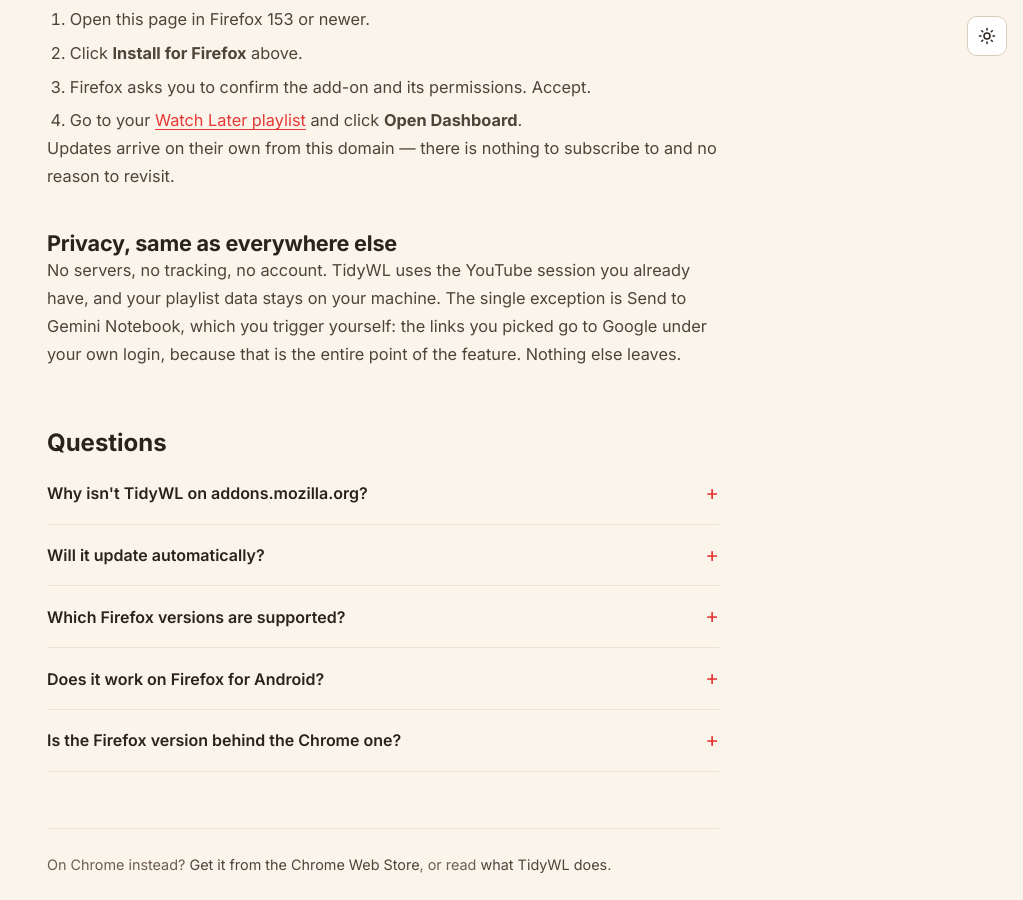
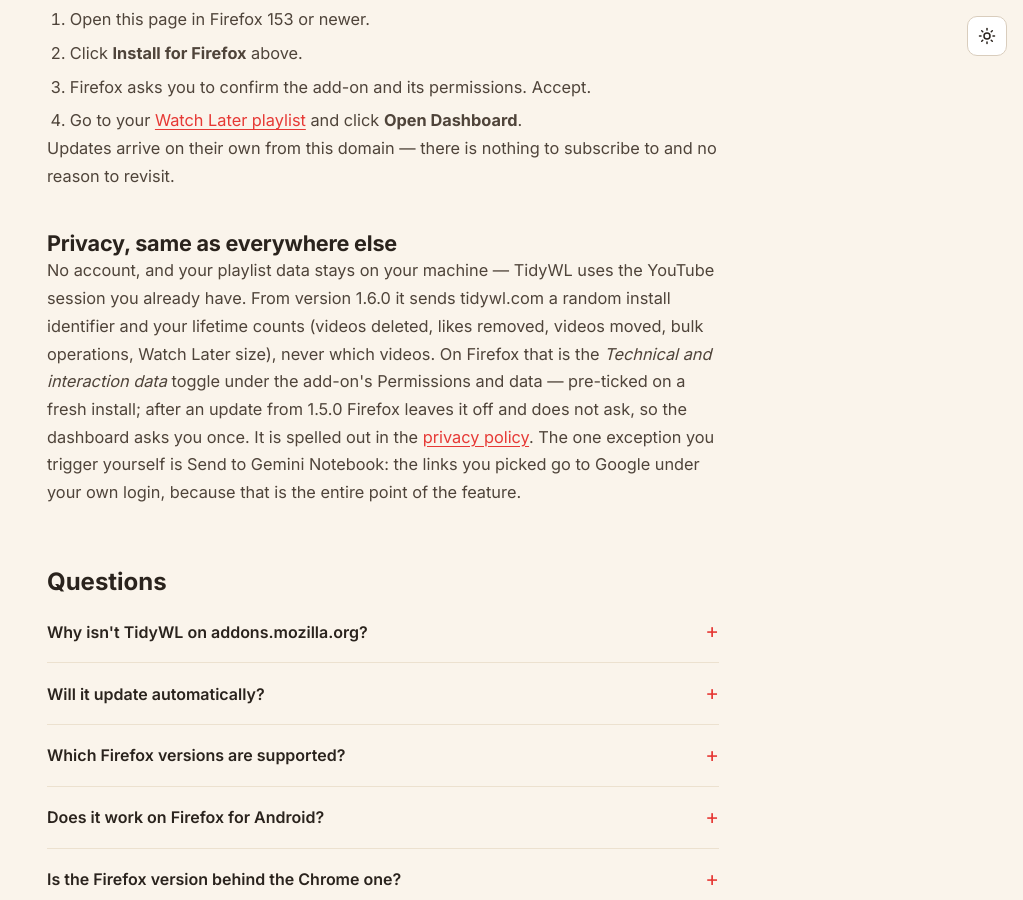
Before and after one commit to dominic-lam/tidywl-site, a Jekyll site: the page built from firefox/index.html, in a window 1280 px wide and 900 px high, scrolled down 630 px. Shown: the whole window, without its empty margins (257-1280 px from the left). Built offline with Jekyll 4.4.1, drawn with Linux system fonts in a browser that asks for light colours.

Commit message:
docs(privacy): date the policy, say the dashboard asks Firefox updaters once, retire the last "nothing leaves" claims
The privacy page is published ahead of 1.6.0 and dated so. The Firefox
page, the privacy page and both April blog posts now describe the usage
report instead of "no telemetry"; the posts carry last_modified_at.

Co-Authored-By: Claude Fable 5 <noreply@anthropic.com>
Claude-Session: https://claude.ai/code/session_01CVUgQAu9enWKqRuYw22cVx

```diff
--- a/firefox/index.html
+++ b/firefox/index.html
@@ -49,7 +49,7 @@ faq:
     <p>Updates arrive on their own from this domain — there is nothing to subscribe to and no reason to revisit.</p>
 
     <h2>Privacy, same as everywhere else</h2>
-    <p>No servers, no tracking, no account. TidyWL uses the YouTube session you already have, and your playlist data stays on your machine. The single exception is Send to Gemini Notebook, which you trigger yourself: the links you picked go to Google under your own login, because that is the entire point of the feature. Nothing else leaves.</p>
+    <p>No account, and your playlist data stays on your machine — TidyWL uses the YouTube session you already have. From version 1.6.0 it sends tidywl.com a random install identifier and your lifetime counts (videos deleted, likes removed, videos moved, bulk operations, Watch Later size), never which videos. On Firefox that is the <em>Technical and interaction data</em> toggle under the add-on's Permissions and data — pre-ticked on a fresh install; after an update from 1.5.0 Firefox leaves it off and does not ask, so the dashboard asks you once. It is spelled out in the <a href="/privacy/">privacy policy</a>. The one exception you trigger yourself is Send to Gemini Notebook: the links you picked go to Google under your own login, because that is the entire point of the feature.</p>
   </div>
 
   <div class="post-faq">
--- a/privacy/index.html
+++ b/privacy/index.html
@@ -9,7 +9,7 @@ permalink: /privacy/
   <p class="blog-subtitle">What stays in your browser, what leaves, and how to stop it.</p>
 
   <div class="post-body">
-    <p class="privacy-meta">Applies to YouTube Watch Later Tidy (TidyWL) version 1.6.0 and later, on Chrome and Firefox. Effective <strong>[[DATE: the 1.6.0 release date]]</strong>. Versions before 1.6.0 sent nothing about you or your install anywhere; that changed in 1.6.0, and this page exists because of it.</p>
+    <p class="privacy-meta">Applies to YouTube Watch Later Tidy (TidyWL) version 1.6.0 and later, on Chrome and Firefox. Published 2026-08-29, ahead of the 1.6.0 release; effective from the day 1.6.0 ships. Versions before 1.6.0 sent nothing about you or your install anywhere; that changed in 1.6.0, and this page exists because of it.</p>
 
     <h2>The short version</h2>
     <ul>
@@ -60,7 +60,7 @@ permalink: /privacy/
     <h2>How to stop it</h2>
     <ul>
       <li><strong>Chrome (and other Chromium browsers):</strong> there is no setting in the extension to turn reporting off. Uninstalling the extension stops it, and the record expires after 12 months of no updates. We chose not to add a switch rather than add one and then design around people flipping it; that trade-off is ours and this page says so plainly.</li>
-      <li><strong>Firefox:</strong> Firefox shows a <em>Technical and interaction data</em> toggle for this add-on. On a fresh install it is in the install prompt, pre-ticked, and you can change it any time afterwards under <code>about:addons</code> → TidyWL → <em>Permissions and data</em>. If you already had TidyWL and updated to 1.6.0, Firefox does not ask and the toggle starts <strong>off</strong> — you send nothing unless you turn it on there. When it is off, the extension sends no report.</li>
+      <li><strong>Firefox:</strong> Firefox shows a <em>Technical and interaction data</em> toggle for this add-on. On a fresh install it is in the install prompt, pre-ticked, and you can change it any time afterwards under <code>about:addons</code> → TidyWL → <em>Permissions and data</em>. If you already had TidyWL and updated to 1.6.0, Firefox does not ask and the toggle starts <strong>off</strong> — so the dashboard asks you once, the first time you open it after the update, and either answer can be changed there later. When it is off, the extension sends no report.</li>
     </ul>
 
     <h2>How long it is kept, and where</h2>
@@ -89,7 +89,7 @@ permalink: /privacy/
 
     <h2>Changes to this policy</h2>
     <ul>
-      <li><strong>[[DATE: the 1.6.0 release date]]</strong> — first version, published with 1.6.0. Until this version the extension sent nothing about you or your install; the usage report described above is new.</li>
+      <li><strong>2026-08-29</strong> — first version, published ahead of 1.6.0 and effective from the day it ships. Until this version the extension sent nothing about you or your install; the usage report described above is new.</li>
     </ul>
     <p>Material changes will be listed here with a date and announced in the dashboard's What's New. This page is the policy linked from the Chrome Web Store listing and from the Firefox add-on.</p>
   </div>
```
Also changed, not shown: _posts/2026-04-20-youtube-watch-later-5000-limit.md (+2 -1 lines), _posts/2026-04-27-youtube-watch-later-not-saving-videos.md (+2 -1 lines).
